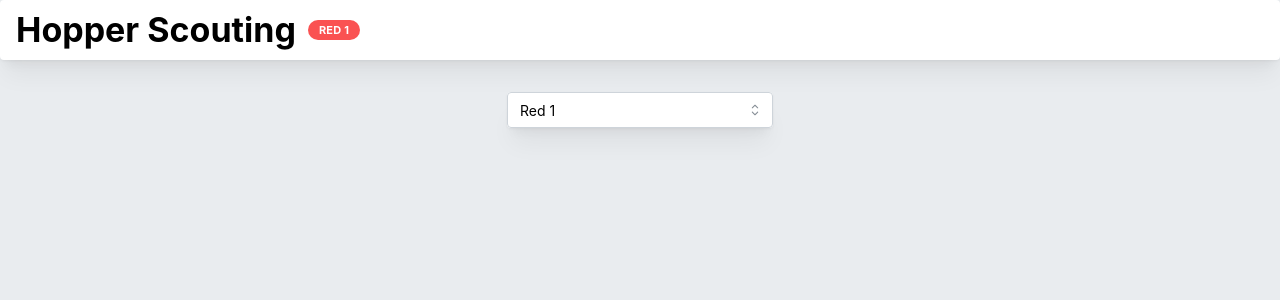
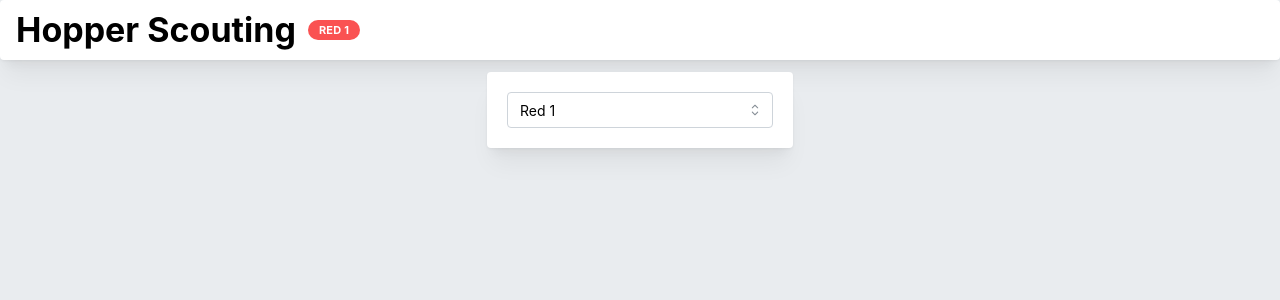
Before and after one commit to KennanHunter/2024-scouting-web-form, a React (Vite) app: page /#/config in a window 1280 px wide. Shown: the top 300 px of the page. Built offline with nearby package versions, Linux system fonts and the light colour scheme.

Commit message:
Add GUN to client

```diff
--- a/package.json
+++ b/package.json
@@ -12,6 +12,7 @@
   "dependencies": {
     "@mantine/core": "7.8.0",
     "@mantine/hooks": "7.8.0",
+    "gun": "^0.2020.1240",
     "react": "^18.2.0",
     "react-dom": "^18.2.0",
     "react-router-dom": "^6.22.3",
--- a/src/routes/Config.tsx
+++ b/src/routes/Config.tsx
@@ -6,8 +6,8 @@ export const Config: FC = () => {
   const { currentPosition, setCurrentPosition } = usePositionStore();
 
   return (
-    <Center p={"lg"} m={"sm"}>
-      <Paper>
+    <Center>
+      <Paper p={"lg"} m={"sm"}>
         <Select
           value={currentPosition}
           data={
--- /dev/null
+++ b/src/routes/Index.tsx
@@ -0,0 +1,5 @@
+import { FC } from "react";
+
+export const Index: FC = () => {
+  return <>Gun test</>;
+};
```
Also changed, not shown: 1 other file (tests, documents, lock files or other folders).
